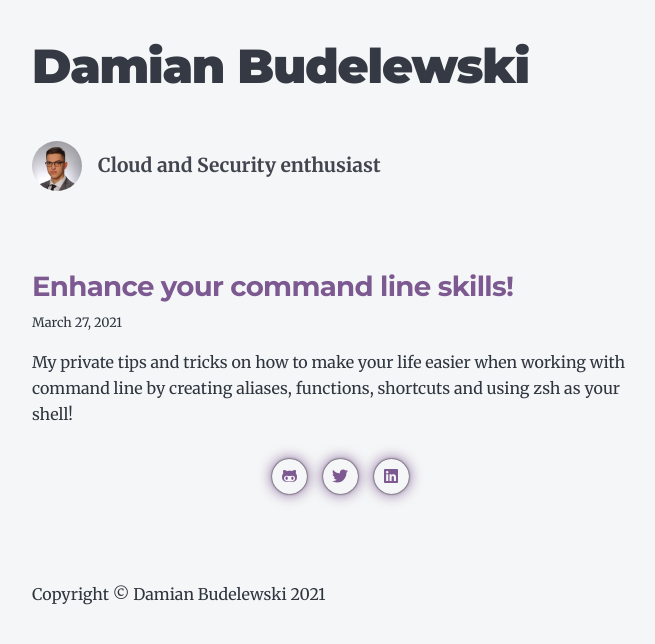
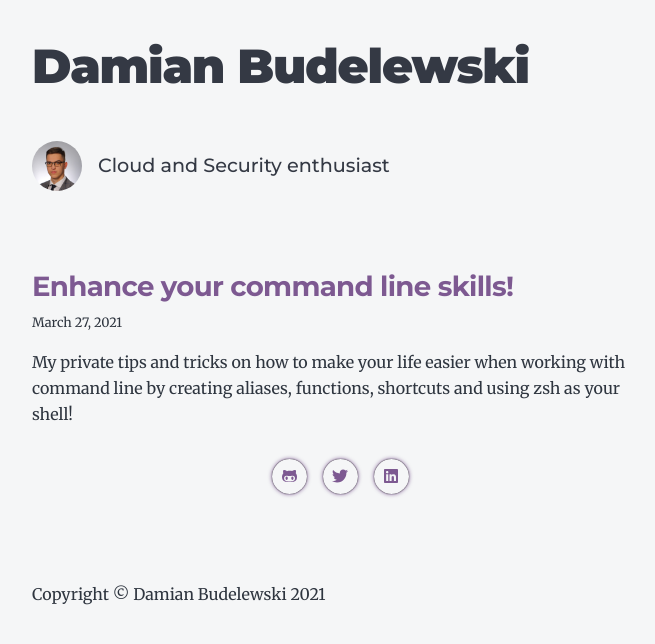
Before and after one commit to DamianBudelewski/blog, a Gatsby site: page / in a window 1280 px wide. Shown: the whole page, without its empty margins (292-947 px from the left). Built offline with nearby package versions, Linux system fonts and the light colour scheme; Gatsby itself is replaced by a stand-in of ours.

Commit message:
change bio css to more clean

```diff
--- a/src/components/footer.js
+++ b/src/components/footer.js
@@ -47,12 +47,12 @@ const SocialButton = styled.a`
   margin-right: 16px;
   border: 0;
   cursor: pointer;
-  box-shadow: 0px 0px 2px
+  box-shadow: 0px 0px 1px
       ${props =>
         color(props.theme.accent)
           .darken(0.1)
           .toString()},
-    0px 0px 14px ${props => props.theme.accent};
+    0px 0px 4px ${props => props.theme.accent};
   &:hover {
     background: ${props =>
       color(props.theme.accent)
--- a/src/style.css
+++ b/src/style.css
@@ -149,6 +149,9 @@ h6 {
 h7 {
   font-size: var(--fontSize-2);
   margin-top: 10px;
+  font-weight: var(--fontWeight-medium);
+  color: var(--color-heading-black);
+  font-family: var(--font-heading);
 }
 
 h1 > a {
```
